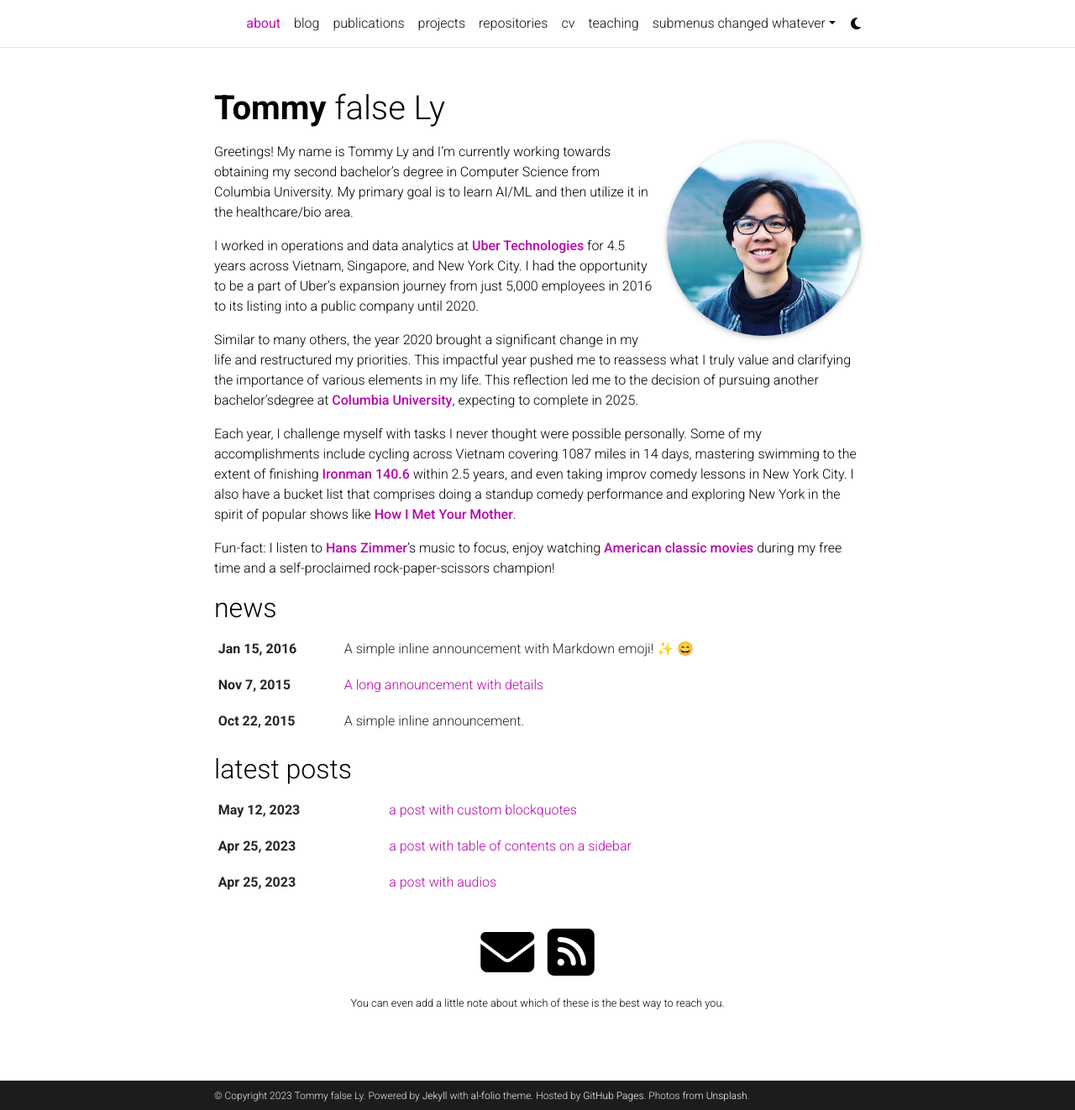
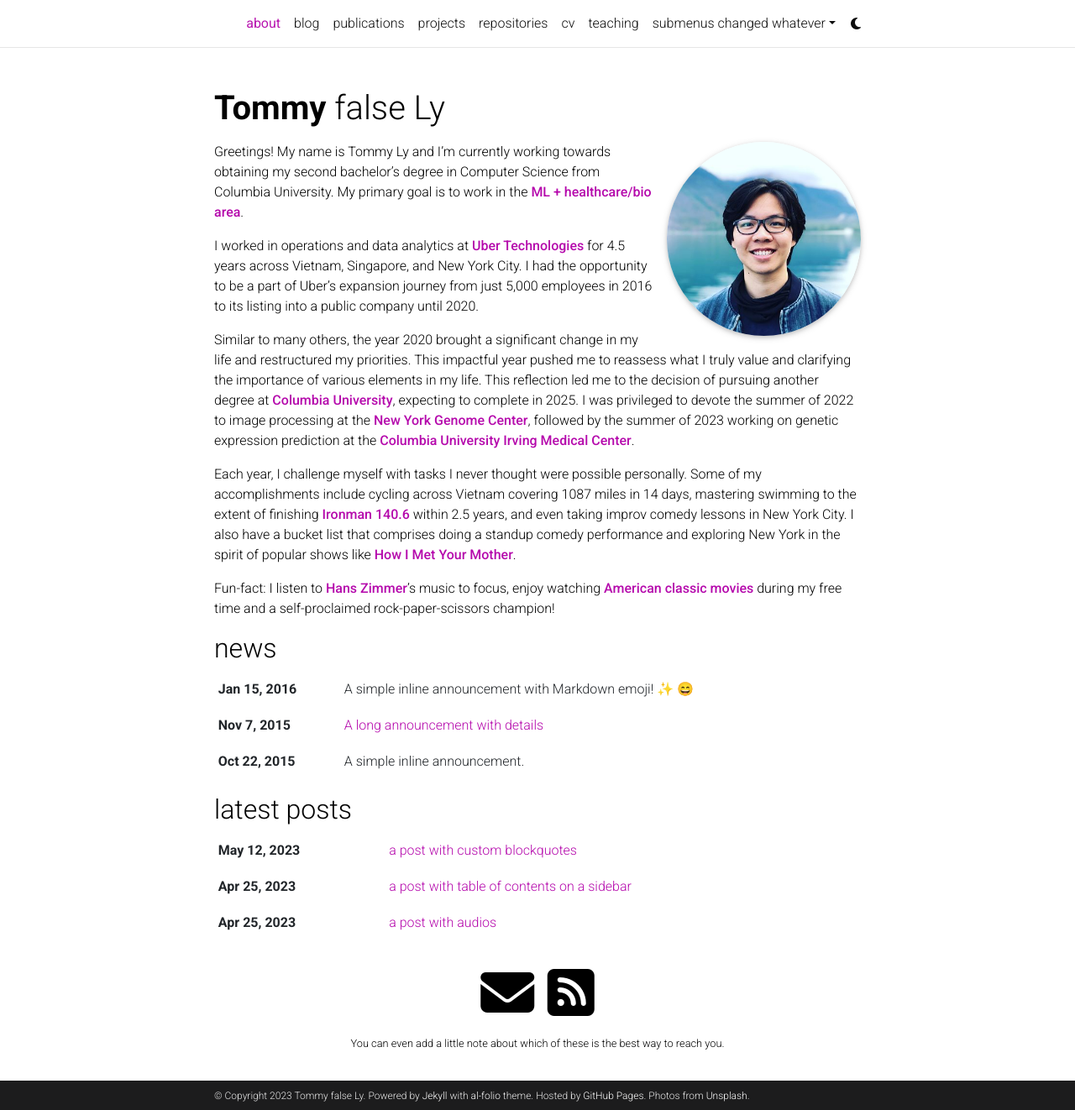
Before and after one commit to tommyly201/tommyly201.github.io, a Jekyll site: the page built from _pages/about.md, in a window 1280 px wide and 1322 px high. Shown: the whole window at 84% size. Built offline with Jekyll 4.4.1, drawn with Linux system fonts in a browser that asks for light colours; full-size pictures stand in for the smaller copies a plugin makes; emoji names are drawn with the system emoji font; comment, search, counter and statistics services are not loaded; a style sheet for code colours, icons or effects is not loaded.

Commit message:
try again

```diff
--- a/_pages/about.md
+++ b/_pages/about.md
@@ -19,11 +19,11 @@ selected_papers: false # includes a list of papers marked as "selected={true}"
 social: true  # includes social icons at the bottom of the page
 ---
 
-Greetings! My name is Tommy Ly and I'm currently working towards obtaining my second bachelor's degree in Computer Science from Columbia University. My primary goal is to learn AI/ML and then utilize it in the healthcare/bio area.
+Greetings! My name is Tommy Ly and I'm currently working towards obtaining my second bachelor's degree in Computer Science from Columbia University. My primary goal is to work in the **[ML + healthcare/bio area](https://www.amazon.com/Deep-Medicine-Artificial-Intelligence-Healthcare/dp/1541644638)**.
 
 I worked in operations and data analytics at **[Uber Technologies](https://www.uber.com/us/en/about/)** for 4.5 years across Vietnam, Singapore, and New York City. I had the opportunity to be a part of Uber's expansion journey from just 5,000 employees in 2016 to its listing into a public company until 2020.
 
-Similar to many others, the year 2020 brought a significant change in my life and restructured my priorities. This impactful year pushed me to reassess what I truly value and clarifying the importance of various elements in my life. This reflection led me to the decision of pursuing another bachelor'sdegree at **[Columbia University](https://www.columbia.edu/)**, expecting to complete in 2025.
+Similar to many others, the year 2020 brought a significant change in my life and restructured my priorities. This impactful year pushed me to reassess what I truly value and clarifying the importance of various elements in my life. This reflection led me to the decision of pursuing another degree at **[Columbia University](https://www.columbia.edu/)**, expecting to complete in 2025. I was privileged to devote the summer of 2022 to image processing at the **[New York Genome Center](https://www.nygenome.org/)**, followed by the summer of 2023 working on genetic expression prediction at the **[Columbia University Irving Medical Center](https://www.cuimc.columbia.edu/)**.
 
 Each year, I challenge myself with tasks I never thought were possible personally. Some of my accomplishments include cycling across Vietnam covering 1087 miles in 14 days, mastering swimming to the extent of finishing **[Ironman 140.6](https://bettertriathlete.com/triathlon-distances/ironman/)** within 2.5 years, and even taking improv comedy lessons in New York City. I also have a bucket list that comprises doing a standup comedy performance and exploring New York in the spirit of popular shows like **[How I Met Your Mother](https://www.imdb.com/title/tt0460649/)**.
 
```
